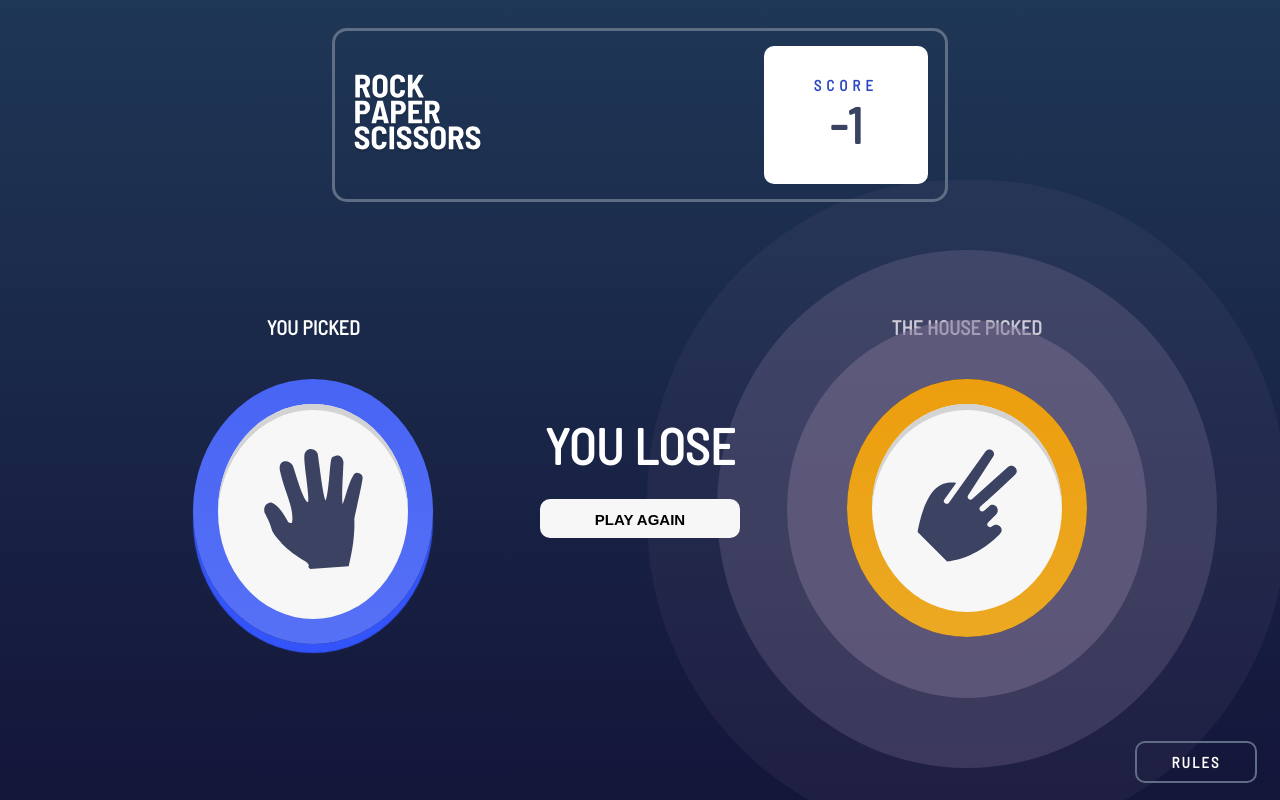
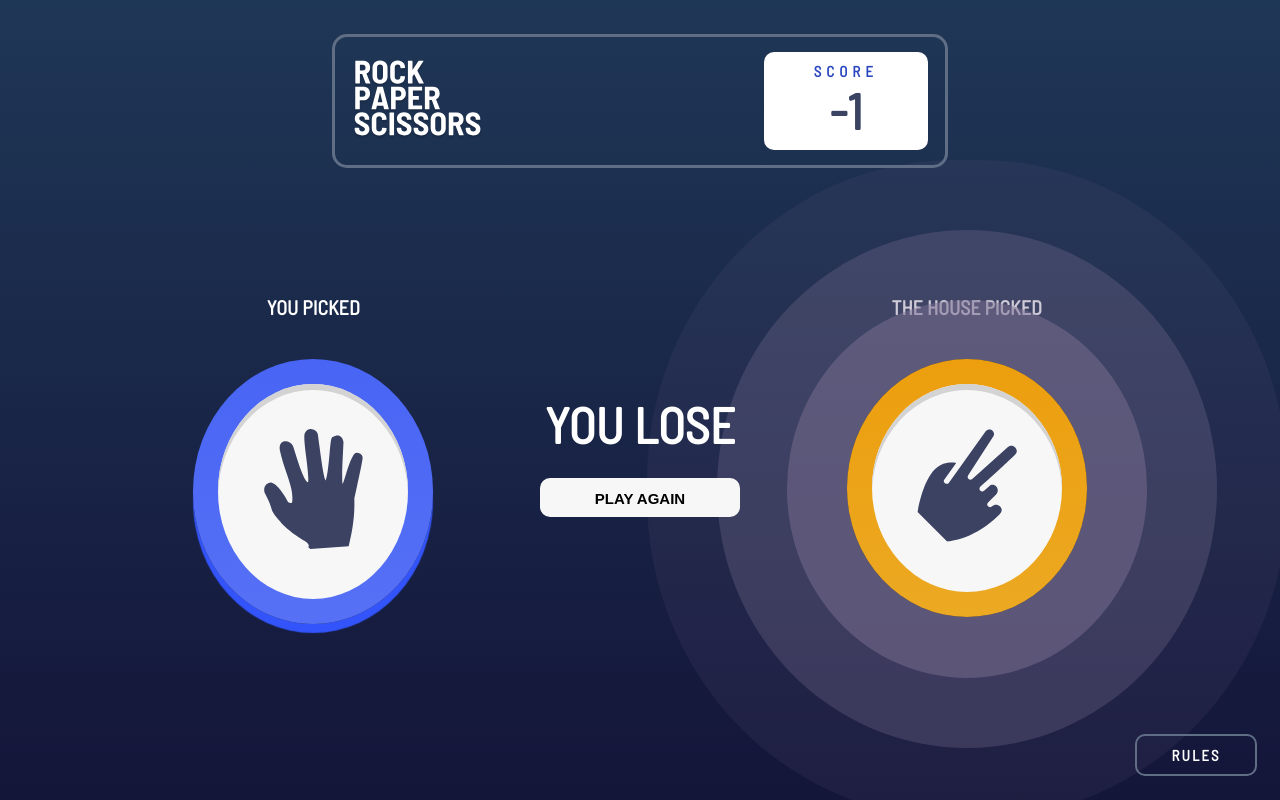
Before and after one commit to amt-daniel-adeabah/rock-paper-scissors-master, a plain HTML site: page index.html in a window 1280 px wide. Both pictures are taken after a click on the element 495 px from the left and 354 px from the top of the page. Drawn offline with Linux system fonts and the light colour scheme.

Commit message:
add localStorage, updated css, javascript and readme file

```diff
--- a/assets/css/style.css
+++ b/assets/css/style.css
@@ -53,7 +53,7 @@ body {
     flex-direction: column;
     justify-content: center;
     align-items: center;
-    padding: 3rem 5rem;
+    padding: 1rem 5rem;
     background-color: white;
     border-radius: 1rem;
 }
@@ -69,7 +69,7 @@ body {
 .nbScore {
     color: var(--darkText);
     font-size: 5rem;
-    font-weight: 700;
+    font-weight: 900;
 }
 
 /* Game */
--- a/assets/js/app.js
+++ b/assets/js/app.js
@@ -8,7 +8,13 @@ const scissors = document.querySelector('.scissorsDiv');
 const rock = document.querySelector('.rockDiv');
 
 
-let score = 0;
+// initialize the score with the value from localStorage, or 0 if there is no value
+let score = localStorage.getItem('score') ? parseInt(localStorage.getItem('score')) : 0;
+
+// set the initial value of the score element
+document.querySelector('.nbScore').innerHTML = score;
+
+
 let userChoice = "";
 let computerChoice = "";
 let whoWon = [];
@@ -126,14 +132,20 @@ const play = (userC,computerC)=>{
             document.getElementById(`${whoWon[1]}Result`).classList.toggle("winnerBoxShadow");
     }
 
-        if(whoWon[0] === 'user'){
-            score += 1;
+
+    // update the score in localStorage every time it changes
+    const updateScore = (newScore) => {
+    score = newScore;
+    localStorage.setItem('score', newScore);
     document.querySelector('.nbScore').innerHTML = score;
-        } else if(whoWon[0] === 'computer'){
-            score -= 1;
-            document.querySelector('.nbScore').innerHTML = score;
+    };
+
+    // call updateScore whenever the score changes
+    if (whoWon[0] === 'user') {
+    updateScore(score + 1);
+    } else if (whoWon[0] === 'computer') {
+    updateScore(score - 1);
     }
-
     },2500);
 
 }
```
Also changed, not shown: 1 other file. Lines whose indentation alone changed are shown as unchanged.
